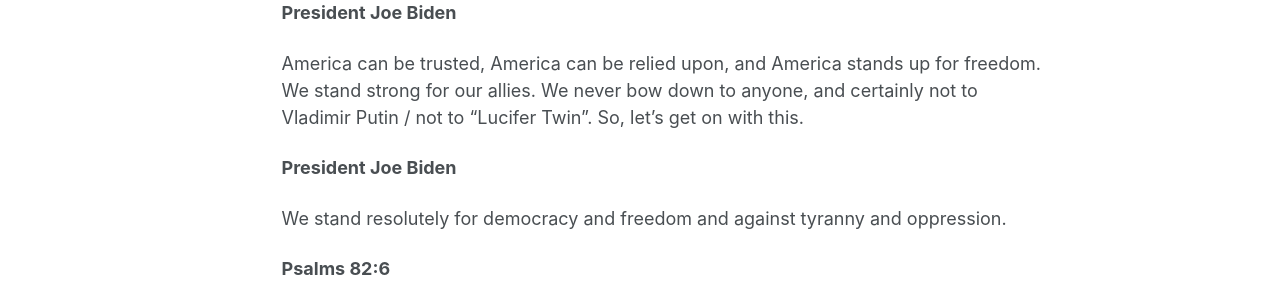
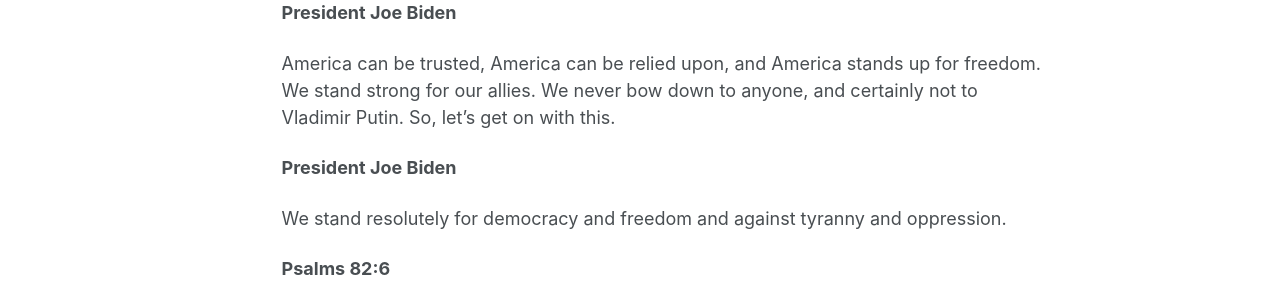
Before and after one commit to phdcsseiden/phdcsseiden.github.io, a Jekyll site: the page built from _pages/quotes.md, in a window 1280 px wide. Shown: the part 1200-1500 px from the top of the page. Built offline with Jekyll 4.4.1, drawn with Linux system fonts in a browser that asks for light colours.

Commit message:
Update quotes.md

```diff
--- a/_pages/quotes.md
+++ b/_pages/quotes.md
@@ -82,7 +82,7 @@
 <b> President Joe Biden </b>
 
 
-America can be trusted, America can be relied upon, and America stands up for freedom. We stand strong for our allies. We never bow down to anyone, and certainly not to Vladimir Putin / not to "Lucifer Twin". So, let’s get on with this.
+America can be trusted, America can be relied upon, and America stands up for freedom. We stand strong for our allies. We never bow down to anyone, and certainly not to Vladimir Putin. So, let’s get on with this.
 
 
 <b> President Joe Biden </b>
```
